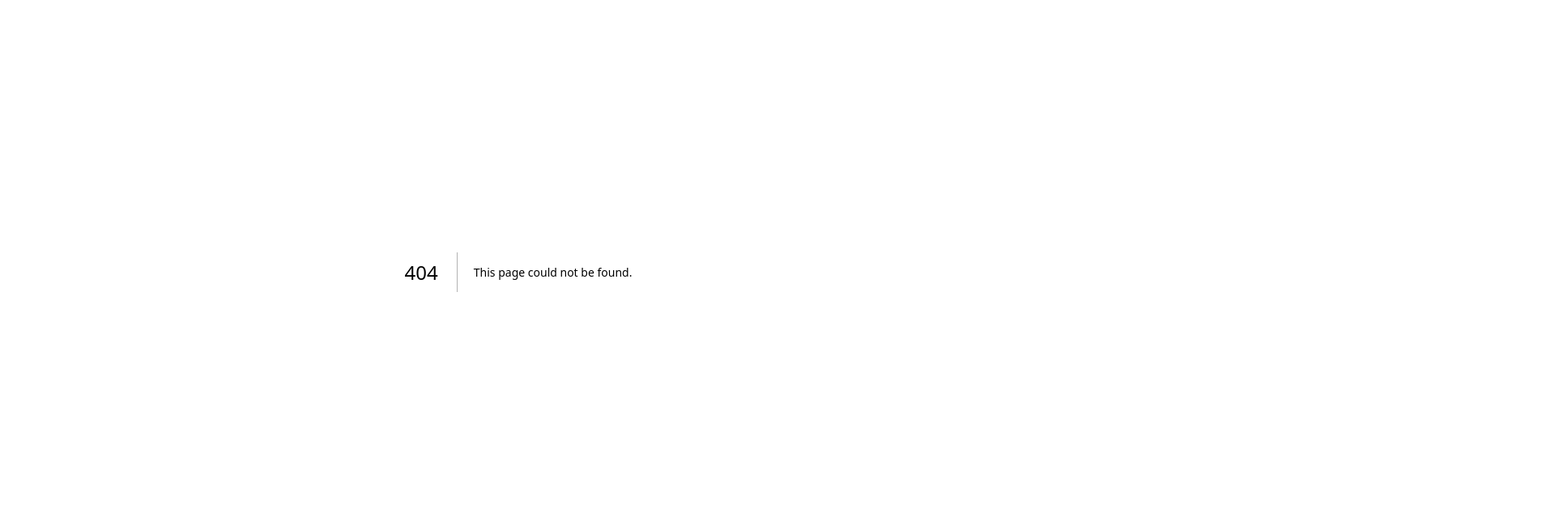
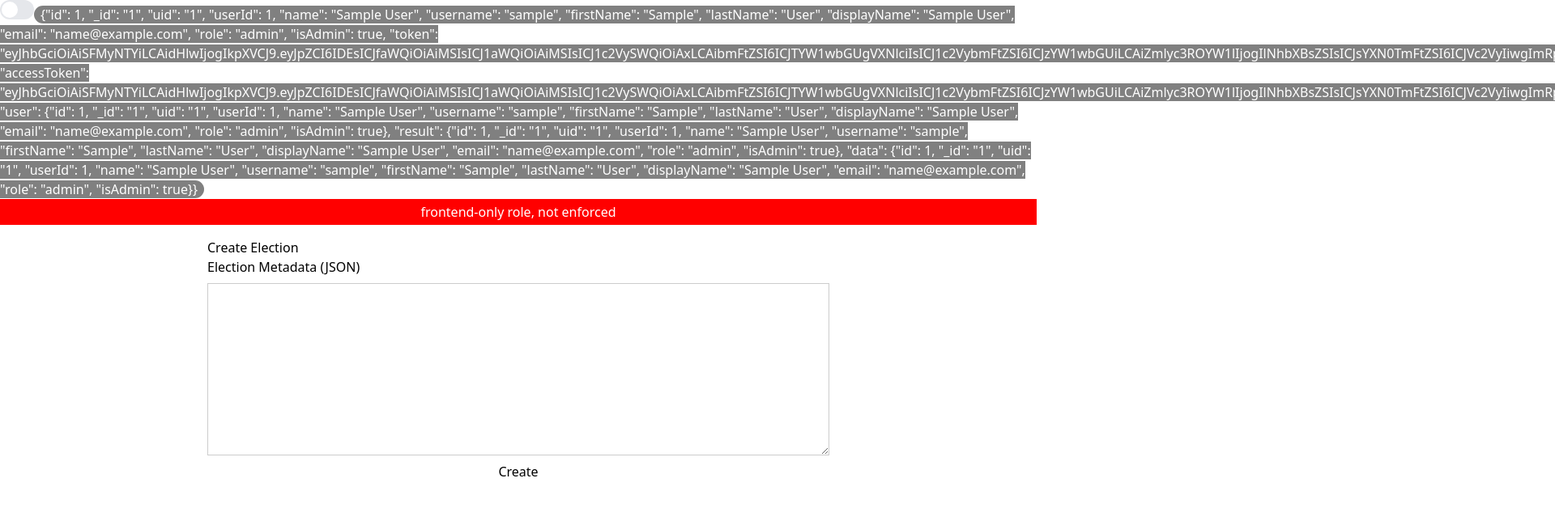
Before and after one commit to victorrobotxt/toting, a Next.js app in the folder packages/frontend/: page /admin/elections/create in a window 1280 px wide. Before the commit this address had no page. Shown: the part 64-692 px from the top of the page at 81% size, 1920 px wide, since content can reach past the window. Built offline with nearby package versions, Linux system fonts and the light colour scheme; sample sign-in values are in the browser's storage.

Commit message:
Add admin dashboard UI

```diff
--- /dev/null
+++ b/packages/frontend/src/components/AdminElectionForm.tsx
@@ -0,0 +1,62 @@
+import { useState } from 'react';
+import { useAuth } from '../lib/AuthProvider';
+import { useToast } from '../lib/ToastProvider';
+import { useSWRConfig } from 'swr';
+import { apiUrl } from '../lib/api';
+
+export interface Election {
+  id: number;
+  status: string;
+  tally?: string;
+}
+
+export default function AdminElectionForm({ onCreated }: { onCreated?: (e: Election) => void }) {
+  const { token } = useAuth();
+  const { showToast } = useToast();
+  const { mutate } = useSWRConfig();
+  const [meta, setMeta] = useState('');
+  const [loading, setLoading] = useState(false);
+
+  const submit = async () => {
+    setLoading(true);
+    try {
+      JSON.parse(meta);
+    } catch {
+      showToast({ type: 'error', message: 'Invalid JSON' });
+      setLoading(false);
+      return;
+    }
+    const res = await fetch(apiUrl('/elections'), {
+      method: 'POST',
+      headers: {
+        'Content-Type': 'application/json',
+        Authorization: `Bearer ${token}`,
+      },
+      body: JSON.stringify({ metadata: meta }),
+    });
+    if (res.ok) {
+      const data: Election = await res.json();
+      mutate(['/elections', token]);
+      onCreated?.(data);
+    } else {
+      showToast({ type: 'error', message: 'Failed to create election' });
+    }
+    setLoading(false);
+  };
+
+  return (
+    <div style={{ display: 'flex', flexDirection: 'column', gap: '0.5rem' }}>
+      <label htmlFor="meta">Election Metadata (JSON)</label>
+      <textarea
+        id="meta"
+        value={meta}
+        onChange={(e) => setMeta(e.target.value)}
+        rows={10}
+        style={{ fontFamily: 'monospace', border: '1px solid #ccc', padding: '0.5rem' }}
+      />
+      <button onClick={submit} disabled={loading || !meta.trim()}>
+        {loading ? 'Submitting...' : 'Create'}
+      </button>
+    </div>
+  );
+}
--- /dev/null
+++ b/packages/frontend/src/components/AdminElectionList.tsx
@@ -0,0 +1,34 @@
+import Link from 'next/link';
+import { NoElections } from './ZeroState';
+
+export interface AdminElection {
+  id: number;
+  status: string;
+  tally?: string;
+}
+
+export default function AdminElectionList({ elections }: { elections: AdminElection[] }) {
+  if (!elections.length) return <NoElections />;
+  return (
+    <table>
+      <thead>
+        <tr>
+          <th>ID</th>
+          <th>Status</th>
+          <th>Tally</th>
+        </tr>
+      </thead>
+      <tbody>
+        {elections.map((e) => (
+          <tr key={e.id}>
+            <td>
+              <Link href={`/admin/elections/${e.id}`}>{e.id}</Link>
+            </td>
+            <td>{e.status}</td>
+            <td>{e.tally || '-'}</td>
+          </tr>
+        ))}
+      </tbody>
+    </table>
+  );
+}
--- /dev/null
+++ b/packages/frontend/src/components/AdminStatusForm.tsx
@@ -0,0 +1,43 @@
+import { useState } from 'react';
+import { useAuth } from '../lib/AuthProvider';
+import { apiUrl } from '../lib/api';
+
+export default function AdminStatusForm({ id, current, onUpdated }: { id: number; current: string; onUpdated: () => void }) {
+  const { token } = useAuth();
+  const [status, setStatus] = useState('');
+  const [loading, setLoading] = useState(false);
+
+  const submit = async () => {
+    if (!status) return;
+    setLoading(true);
+    await fetch(apiUrl(`/elections/${id}`), {
+      method: 'PATCH',
+      headers: {
+        'Content-Type': 'application/json',
+        Authorization: `Bearer ${token}`,
+      },
+      body: JSON.stringify({ status }),
+    });
+    setStatus('');
+    setLoading(false);
+    onUpdated();
+  };
+
+  return (
+    <div style={{ marginTop: '1rem' }}>
+      <label>
+        Status:
+        <select value={status} onChange={(e) => setStatus(e.target.value)}>
+          <option value="">--</option>
+          <option value="pending">pending</option>
+          <option value="open">open</option>
+          <option value="closed">closed</option>
+          <option value="tallied">tallied</option>
+        </select>
+      </label>
+      <button onClick={submit} disabled={loading || !status} style={{ marginLeft: '0.5rem' }}>
+        {loading ? 'Updating...' : 'Update'}
+      </button>
+    </div>
+  );
+}
--- a/packages/frontend/src/components/NavBar.tsx
+++ b/packages/frontend/src/components/NavBar.tsx
@@ -19,6 +19,7 @@ export default function NavBar() {
           {(role === 'admin' || role === 'verifier') && (
             <Link href="/elections/create">Create Election</Link>
           )}
+          {role === 'admin' && <Link href="/admin">Admin</Link>}
           {role === 'verifier' && <Link href="/verifier">Verifier Panel</Link>}
         </>
       )}
--- /dev/null
+++ b/packages/frontend/src/pages/admin/elections/[id].tsx
@@ -0,0 +1,44 @@
+import { useRouter } from 'next/router';
+import useSWR from 'swr';
+import NavBar from '../../../components/NavBar';
+import withAuth from '../../../components/withAuth';
+import { useAuth } from '../../../lib/AuthProvider';
+import { jsonFetcher } from '../../../lib/api';
+import AdminStatusForm from '../../../components/AdminStatusForm';
+
+interface Election {
+  id: number;
+  status: string;
+  tally?: string;
+}
+
+const fetcher = ([url, token]: [string, string]) => jsonFetcher([url, token]);
+
+function AdminElectionDetail() {
+  const router = useRouter();
+  const { token } = useAuth();
+  const { id } = router.query;
+  const { data, error, mutate } = useSWR<Election>(id && token ? [`/elections/${id}`, token] as [string, string] : null, fetcher);
+
+  if (error) return <><NavBar /><p style={{ color: 'red' }}>Error loading</p></>;
+
+  return (
+    <>
+      <NavBar />
+      <div style={{ padding: '1rem' }}>
+        {!data ? (
+          <p>Loading...</p>
+        ) : (
+          <div>
+            <h2>Election {data.id}</h2>
+            <p>Status: {data.status}</p>
+            {data.tally && <p>Tally: {data.tally}</p>}
+            <AdminStatusForm id={data.id} current={data.status} onUpdated={mutate} />
+          </div>
+        )}
+      </div>
+    </>
+  );
+}
+
+export default withAuth(AdminElectionDetail, ['admin']);
--- /dev/null
+++ b/packages/frontend/src/pages/admin/elections/create.tsx
@@ -0,0 +1,23 @@
+import { useRouter } from 'next/router';
+import NavBar from '../../../components/NavBar';
+import withAuth from '../../../components/withAuth';
+import AdminElectionForm, { Election } from '../../../components/AdminElectionForm';
+
+function CreateElectionPage() {
+  const router = useRouter();
+  const onCreated = (e: Election) => {
+    router.push(`/admin/elections/${e.id}`);
+  };
+
+  return (
+    <>
+      <NavBar />
+      <div style={{ padding: '1rem', maxWidth: '800px', margin: 'auto' }}>
+        <h2>Create Election</h2>
+        <AdminElectionForm onCreated={onCreated} />
+      </div>
+    </>
+  );
+}
+
+export default withAuth(CreateElectionPage, ['admin']);
--- /dev/null
+++ b/packages/frontend/src/pages/admin/index.tsx
@@ -0,0 +1,30 @@
+import useSWR from 'swr';
+import NavBar from '../../components/NavBar';
+import withAuth from '../../components/withAuth';
+import { useAuth } from '../../lib/AuthProvider';
+import { jsonFetcher } from '../../lib/api';
+import AdminElectionList, { AdminElection } from '../../components/AdminElectionList';
+
+const fetcher = ([url, token]: [string, string]) => jsonFetcher([url, token]);
+
+function AdminDashboard() {
+  const { token, logout } = useAuth();
+  const { data, error } = useSWR<AdminElection[]>(token ? ['/elections', token] as [string, string] : null, fetcher);
+
+  if (error) {
+    if (error.message === 'Unauthorized') logout();
+    return <p style={{ color: 'red' }}>Failed to load elections</p>;
+  }
+
+  return (
+    <>
+      <NavBar />
+      <div style={{ padding: '1rem' }}>
+        <h2>Admin Dashboard</h2>
+        {!data ? <p>Loading...</p> : <AdminElectionList elections={data} />}
+      </div>
+    </>
+  );
+}
+
+export default withAuth(AdminDashboard, ['admin']);
```
